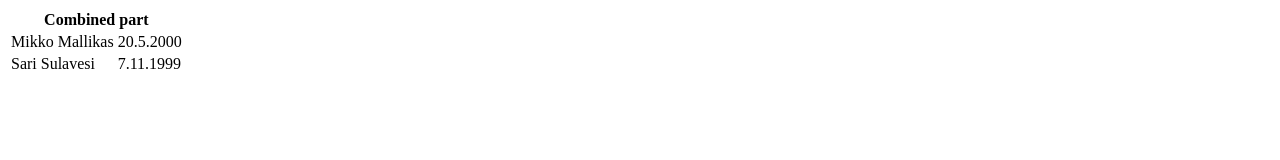
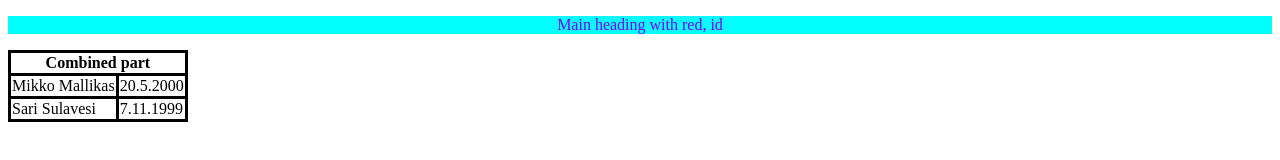
Before and after one commit to outigro/WebAutumn2025, a plain HTML site: page Table2_17102025.html in a window 1280 px wide. Drawn offline with Linux system fonts and the light colour scheme.

Commit message:
Update Table2_17102025.html

```diff
--- a/Table2_17102025.html
+++ b/Table2_17102025.html
@@ -1,3 +1,9 @@
+<!DOCTYPE html>
+<html>
+<link rel="stylesheet" type="text/css" href="styles_17102025.css">
+<head>
+<meta charset="UTF-8">
+<p id="red"> Main heading with red, id </p>
 <table>
 		<tbody>
 			<tr>
```
